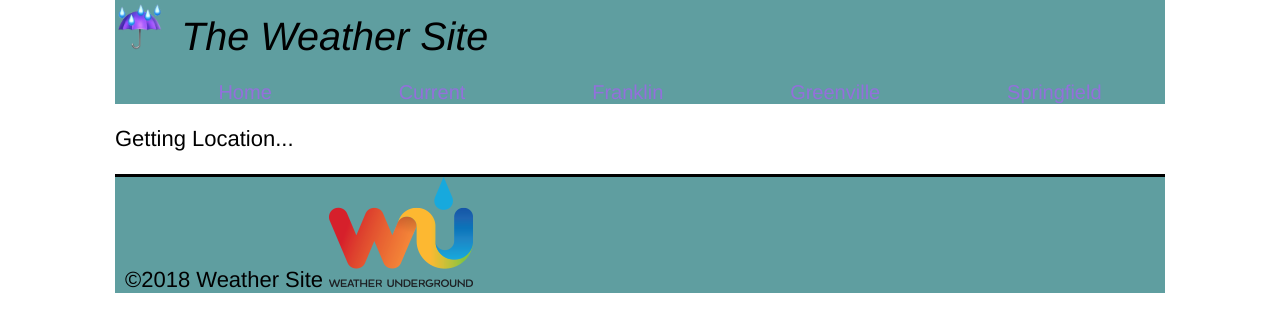
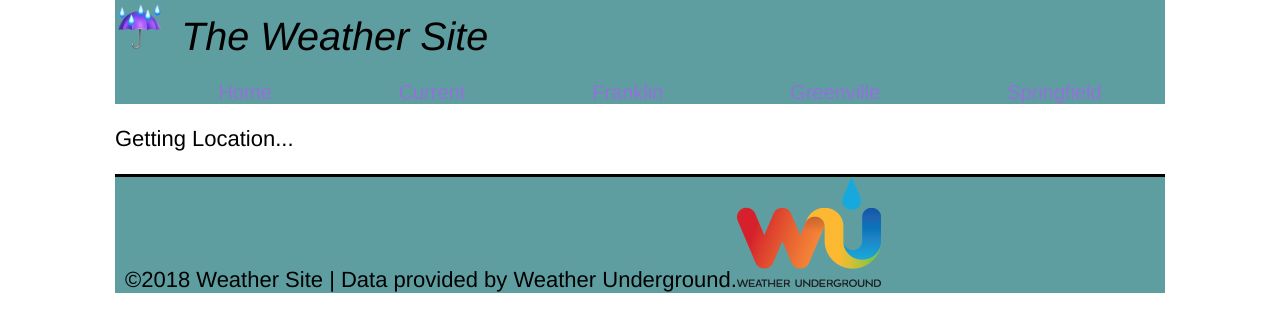
Before and after one commit to wrigleyrose/wrigleyrose.github.io, a plain HTML site: page weather/index.html in a window 1280 px wide. Drawn offline with Linux system fonts and the light colour scheme; a web font is replaced by a local one.

Commit message:
weather underground

```diff
--- a/weather/index.html
+++ b/weather/index.html
@@ -108,7 +108,7 @@
             </section>
         </main>
         <footer id="page-footer">
-            &copy;2018 Weather Site <img src="/weather/images/plan-images/plan-images/logo-weather-underground.png" alt="wunderground logo">
+            &copy;2018 Weather Site | Data provided by Weather Underground.<img src="/weather/images/plan-images/plan-images/logo-weather-underground.png" alt="wunderground logo">
         </footer>
     </div>
     <script src="/weather/js/functions.js"></script>
```
